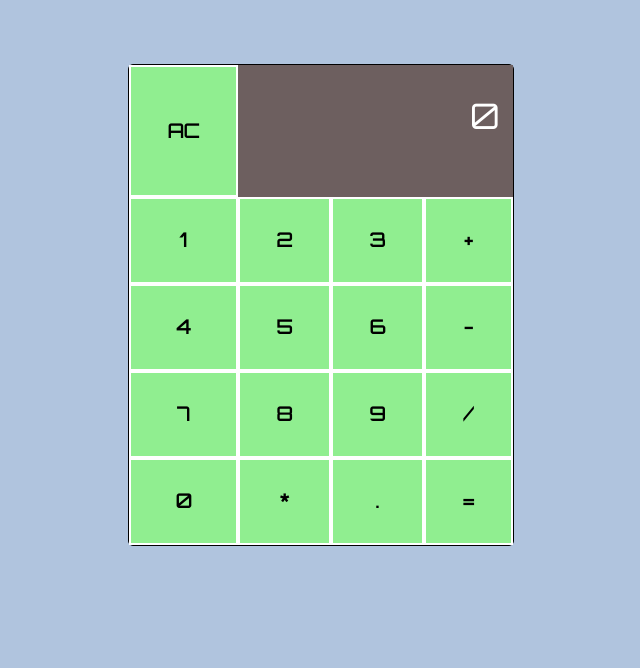
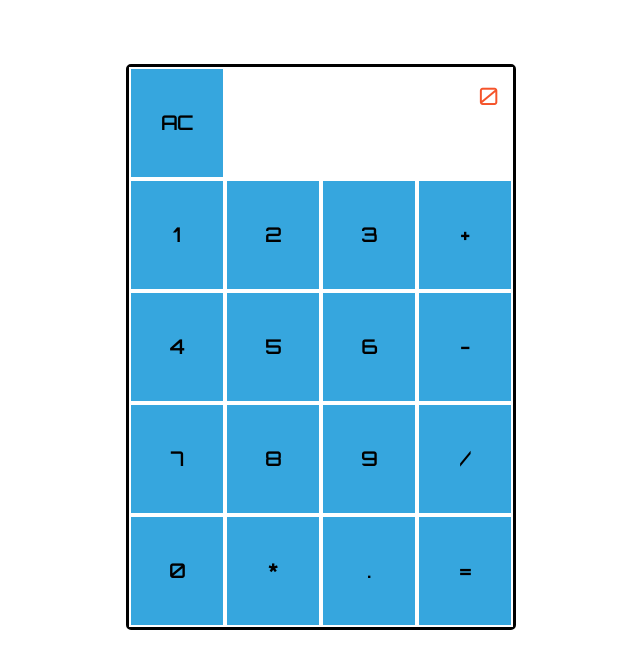
Before and after one commit to nebojsa311/calculator, a React (Create React App) app: page / in a window 1280 px wide. Shown: the top 668 px of the page, without its empty margins (319-959 px from the left). Built offline with nearby package versions, Linux system fonts and the light colour scheme; the HTML template or start-up script is replaced by a standard one.

Commit message:
changed some CSS

```diff
--- a/src/index.css
+++ b/src/index.css
@@ -2,30 +2,31 @@
     margin: 0px;
     padding: 0px;
     font-family: 'Orbitron', cursive;
-    background-color: lightsteelblue;
+    background-color: white;
 }
 
 #calculator {
     width: 30vw;
-    height: 60vh;
+    height: 70vh;
     margin-left: auto;
     margin-right: auto;
     margin-top: 5%;
     display: grid;
-    grid-template-columns: auto auto auto auto;
-    grid-template-rows: auto auto auto auto auto;
-    border: 1px solid black;
+    grid-template-columns: minmax(30px,25%) minmax(30px,25%) minmax(30px,25%) minmax(30px,25%);
+    grid-template-rows: minmax(50px,20%) minmax(50px,20%) minmax(50px,20%) minmax(50px,20%) minmax(50px,20%);
+    border: 3px solid black;
     border-radius: 5px;
 }
 
 #display {
     grid-column: 2 / 5;
-    background-color: rgb(109, 95, 95);
+    background-color: #FFFFFF;
     text-align: right;
-    font-size: 2.2em;
-    color: white;
+    font-size: 1.5em;
+    color: #F5542B;
     padding-right: 5%;
-    padding-top: 10%;
+    padding-top: 5%;
+
 }
 
 .buttons {
@@ -35,10 +36,25 @@
     border:2px solid white;
     font-size: 1.2em;
     font-weight: bold;
-    background-color: lightgreen;
+    background-color: #36A6DE;
+    color: black;
 }
 
 .buttons:hover {
-    border:2px solid black;
+    border:2px solid #1A5573;
     opacity: 0.9;
 }
+
+@media only screen and (max-width: 600px) {
+
+#calculator {
+    width: 70vw;
+    height: 50vh;
+}
+}
+
+@media only screen and (max-height: 400px) {
+    #display {
+    padding-top: 10px;
+}
+}
```
